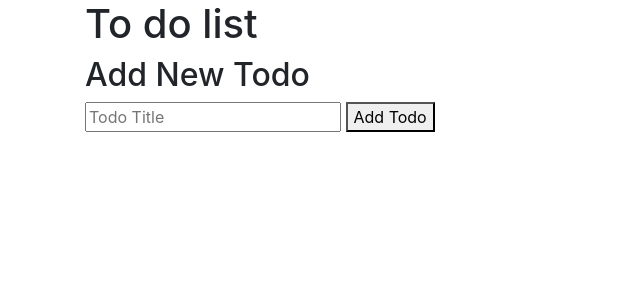
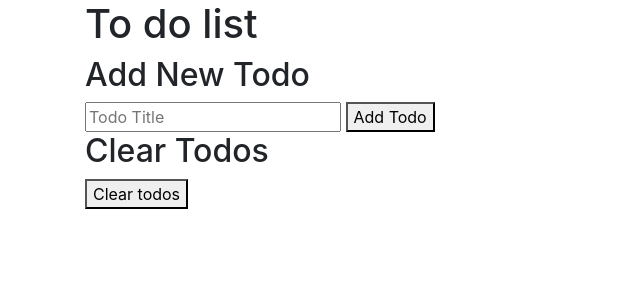
Before and after one commit to LyleW473/FirstYearHack2023, a Django app: template FirstYearHack/myApp/templates/todos.html in a window 1280 px wide. Shown: the part 56-356 px from the top of the page, without its empty margins (0-640 px from the left). Run offline with Django 5.2, Linux system fonts and the light colour scheme; the template is opened without the code that fills it, so the values that code supplies are empty; some libraries are stand-ins or nearby versions.

Commit message:
Added functionality for clearing all goals.

```diff
--- a/FirstYearHack/myApp/templates/todos.html
+++ b/FirstYearHack/myApp/templates/todos.html
@@ -8,7 +8,7 @@
     {% endfor %}
 </u1>
 
-<!-- Additional content -->
+<!-- Add todo button -->
 <div>
     <h2>Add New Todo</h2>
     <form method="post" action="{% url 'add_todo_item' %}">
@@ -17,4 +17,15 @@
         <button type="submit">Add Todo</button>
     </form>
 </div>
+
+<!-- Clear todos button -->
+<div>
+    <h2>Clear Todos</h2>
+    <form method="post" action="{% url 'clear_todos' %}">
+        {% csrf_token %}
+        <button type="submit">Clear todos</button>
+        </u1>
+    </form>
+</div>
+
 {% endblock %}
--- a/FirstYearHack/myApp/urls.py
+++ b/FirstYearHack/myApp/urls.py
@@ -6,5 +6,6 @@ from . import views
 urlpatterns = [
                 path("", views.home, name="home"), # Base URL of website
                 path("todos/", views.todos, name="todos"),
-                path("add/", views.add_todo, name="add_todo_item")
+                path("add/", views.add_todo, name="add_todo_item"),
+                path("clear/", views.clear_todos,name="clear_todos"),
                 ]
--- a/FirstYearHack/myApp/views.py
+++ b/FirstYearHack/myApp/views.py
@@ -17,3 +17,7 @@ def add_todo(request):
         if form.is_valid():
             form.save()
     return redirect("todos")
+
+def clear_todos(request):
+    ToDoItem.objects.all().delete() # Delete all ToDoItem objects
+    return redirect("todos")
```
Also changed, not shown: FirstYearHack/db.sqlite3.
